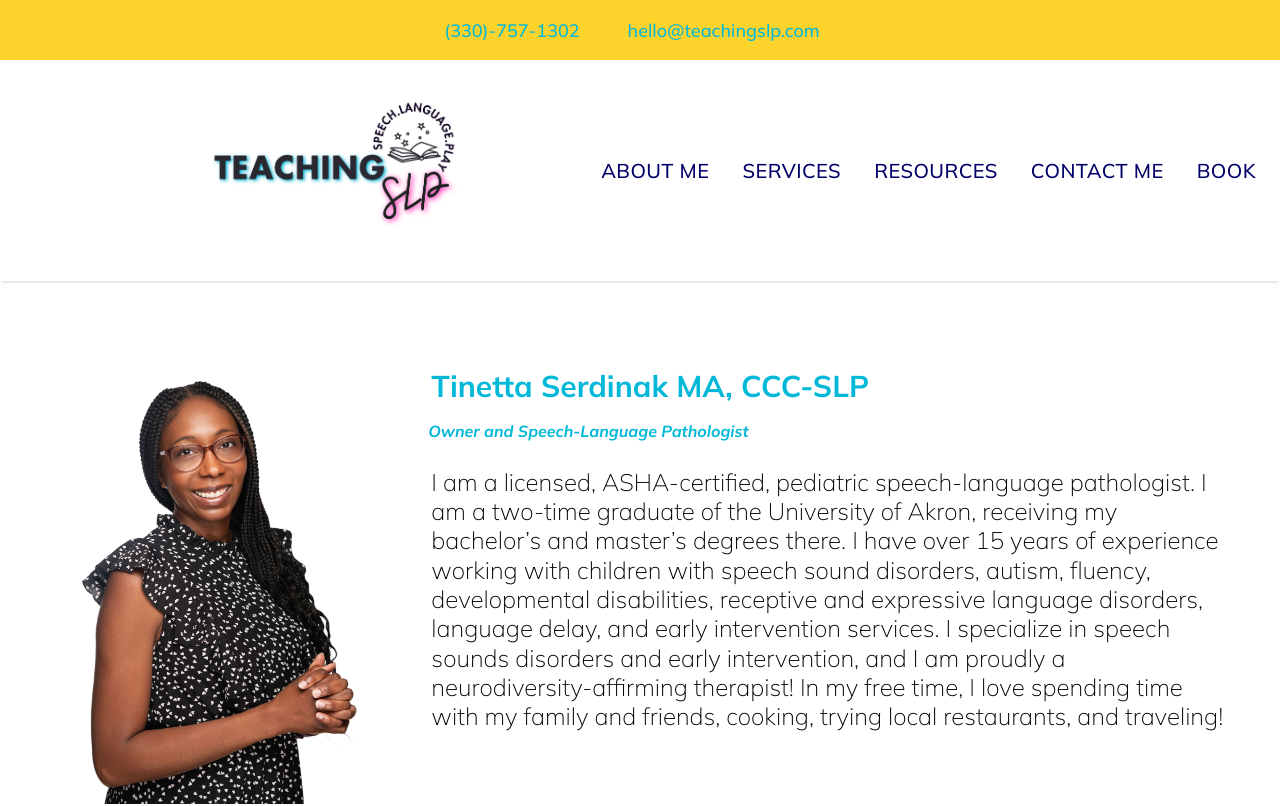
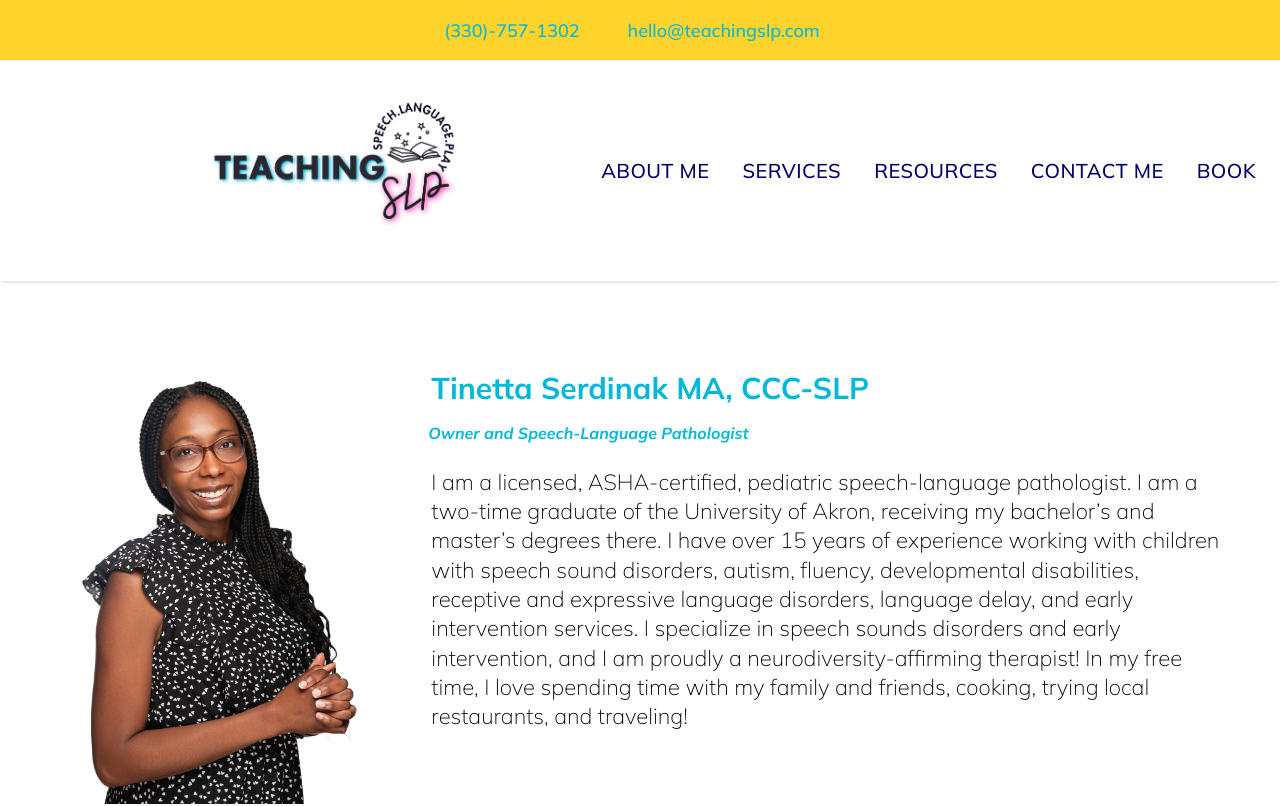
Before and after one commit to beemak789/TS_Website, a React (Create React App) app: page / in a window 1280 px wide. Shown: the top 806 px of the page. Built offline with nearby package versions, Linux system fonts and the light colour scheme.

Commit message:
change font sizes

```diff
--- a/src/component/AboutMe.js
+++ b/src/component/AboutMe.js
@@ -110,6 +110,7 @@ const ProfileImg = styled.img`
 const AboutMeParagraphContainer = styled.div`
   display: flex;
   flex-direction: column;
+  font-size: 22px;
 
   .clinician-header-container {
     font-size: 30px;
@@ -126,15 +127,25 @@ const AboutMeParagraphContainer = styled.div`
       margin-left: 1rem;
       color: #01b8d8;
     }
+
+    @media (min-width: 375px) and (max-width: 768px) {
+    text-align: center;
+  }
   }
   .paragraph {
     padding: 1.2rem;
-    font-size: 24px;
+    font-size: 22px;
     line-height: 22pt;
     font-weight: 100;
     text-align: start;
     margin-top: -2rem;
+
+    @media (min-width: 375px) and (max-width: 768px) {
+    text-align: center;
   }
+  }
+
+
 `;
 
 const OurPhilosophyContainer = styled.div`
@@ -184,7 +195,7 @@ const AllBrainsImg = styled.img`
   height: 44%;
   width: 34%;
   object-fit: cover;
-  box-shadow: 0px 3px 5px rgba(0, 0, 0, 0.04);
+  box-shadow: rgba(0, 0, 0, 0.1) 0px 1px 2px 0px;
   border-radius: 0.4rem;
 
   @media (min-width: 375px) and (max-width: 768px) {
```
